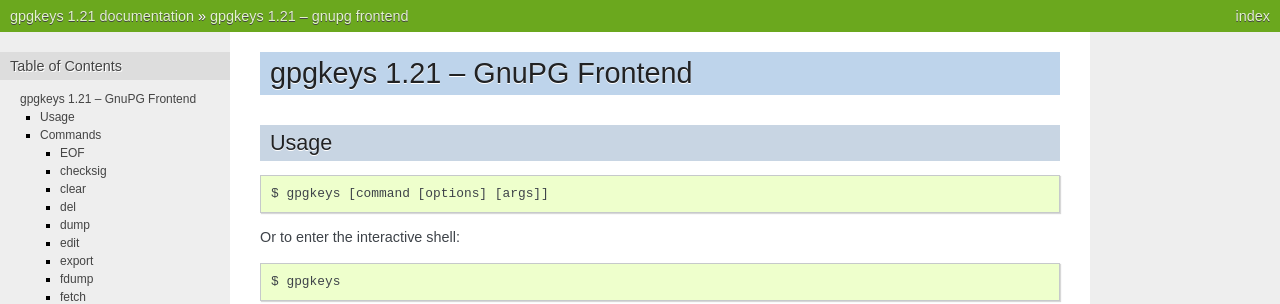
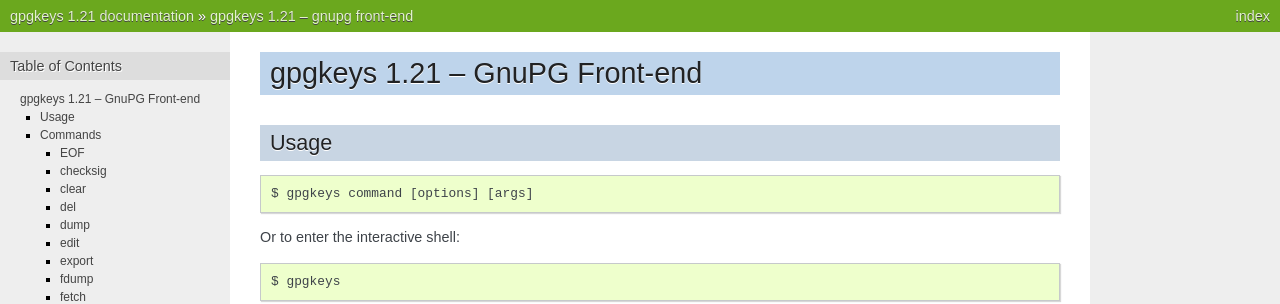
Before and after one commit to stefanholek/gpgkeys, a Sphinx documentation site: the page built from docs/index.rst, in a window 1280 px wide and 900 px high. Shown: the top 304 px of the window. Built offline with Sphinx 7.4.7, drawn with Linux system fonts in a browser that asks for light colours; the version number is read from the project's files by our own code; some of the changed text lies outside the part shown.

Commit message:
Nitpicks.

```diff
--- a/docs/index.rst
+++ b/docs/index.rst
@@ -1,5 +1,5 @@
 =========================================================
-gpgkeys |version| -- GnuPG Frontend
+gpgkeys |version| -- GnuPG Front-end
 =========================================================
 
 .. toctree::
@@ -9,7 +9,7 @@
 ==================
 ::
 
-    $ gpgkeys [command [options] [args]]
+    $ gpgkeys command [options] [args]
 
 Or to enter the interactive shell::
 
```
